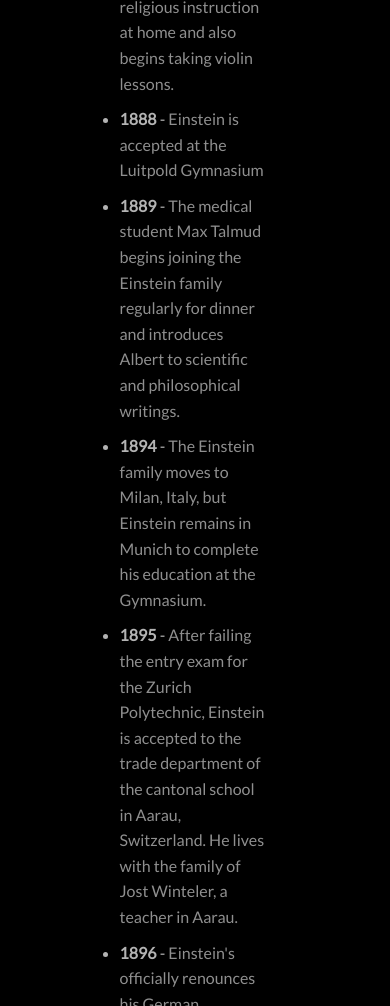
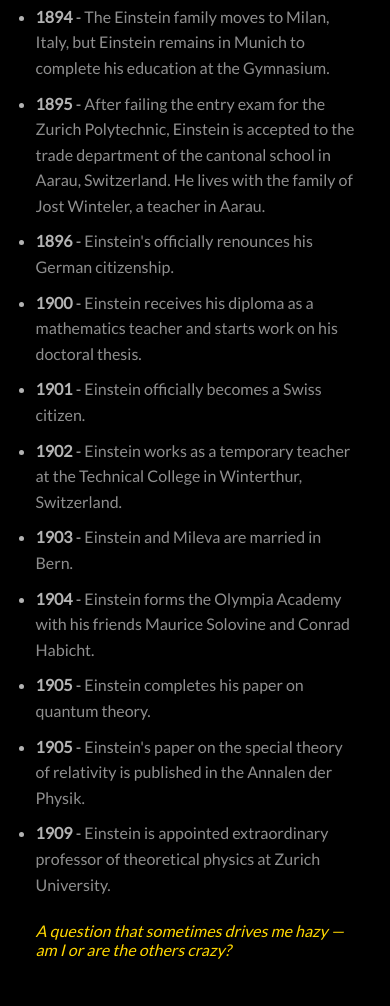
Before and after one commit to danielkpodo/tribute, a plain HTML site: page index.html in a window 390 px wide. Shown: the part 994-2000 px from the top of the page. Drawn offline with Linux system fonts and the light colour scheme; a web font is replaced by a local one.

Commit message:
fix responsiveness on mobile suggested by a member on freecodecamp

```diff
--- a/index.html
+++ b/index.html
@@ -23,42 +23,48 @@
         </div>
         <section id="tribute-info">
             <h2>Albert Einstein's Life Journey</h2>
-            <ul id="life">
-                <li><strong>1879</strong> - <span id="life-item">Albert Einstein is born in Ulm, Germany, the
+            <ul class="life">
+                <li><strong>1879</strong> - <span class="life-item">Albert Einstein is born in Ulm, Germany, the
                         first child of Hermann and Pauline Einstein.</span></li>
-                <li><strong>1880</strong> - <span id="life-item">The Einstein family moves to Munich,
+                <li><strong>1880</strong> - <span class="life-item">The Einstein family moves to Munich,
                         Germany</span></li>
-                <li><strong>1885</strong> - <span id="life-item">Einstein enrolls in the second grade of a Catholic
+                <li><strong>1885</strong> - <span class="life-item">Einstein enrolls in the second grade of a Catholic
                         elementary school called the Petersschule. He receives Jewish
                         religious instruction at home and also begins taking violin lessons.</span>
                 </li>
-                <li><strong>1888</strong> - <span id="life-item">Einstein is accepted at the Luitpold Gymnasium</span>
+                <li><strong>1888</strong> - <span class="life-item">Einstein is accepted at the Luitpold
+                        Gymnasium</span>
                 </li>
-                <li><strong>1889</strong> - <span id="life-item">The medical student Max Talmud begins joining the
+                <li><strong>1889</strong> - <span class="life-item">The medical student Max Talmud begins joining the
                         Einstein family regularly for dinner and introduces Albert to
                         scientific and philosophical writings.</span></li>
-                <li><strong>1894</strong> - <span id="life-item">The Einstein family moves to Milan, Italy, but Einstein
+                <li><strong>1894</strong> - <span class="life-item">The Einstein family moves to Milan, Italy, but
+                        Einstein
                         remains in Munich to complete his education at the Gymnasium.</span></li>
-                <li><strong>1895</strong> - <span id="life-item">After failing the entry exam for the Zurich
+                <li><strong>1895</strong> - <span class="life-item">After failing the entry exam for the Zurich
                         Polytechnic, Einstein is accepted to the trade department of the cantonal
                         school in Aarau, Switzerland. He lives with the family of Jost Winteler, a teacher in Aarau.
                     </span></li>
-                <li><strong>1896</strong> - <span id="life-item"> Einstein's officially renounces his German
+                <li><strong>1896</strong> - <span class="life-item"> Einstein's officially renounces his German
                         citizenship.</span></li>
-                <li><strong>1900</strong> - <span id="life-item"> Einstein receives his diploma as a mathematics teacher
+                <li><strong>1900</strong> - <span class="life-item"> Einstein receives his diploma as a mathematics
+                        teacher
                         and starts work on his doctoral thesis.</span></li>
-                <li><strong>1901</strong> - <span id="life-item">Einstein officially becomes a Swiss citizen.</span>
+                <li><strong>1901</strong> - <span class="life-item">Einstein officially becomes a Swiss citizen.</span>
                 </li>
-                <li><strong>1902</strong> - <span id="life-item">Einstein works as a temporary teacher at the Technical
+                <li><strong>1902</strong> - <span class="life-item">Einstein works as a temporary teacher at the
+                        Technical
                         College in Winterthur, Switzerland.</span></li>
-                <li><strong>1903</strong> - <span id="life-item">Einstein and Mileva are married in Bern.</span></li>
-                <li><strong>1904</strong> - <span id="life-item">Einstein forms the Olympia Academy with his friends
+                <li><strong>1903</strong> - <span class="life-item">Einstein and Mileva are married in Bern.</span></li>
+                <li><strong>1904</strong> - <span class="life-item">Einstein forms the Olympia Academy with his friends
                         Maurice Solovine and Conrad Habicht.</span></li>
-                <li><strong>1905</strong> - <span id="life-item"> Einstein completes his paper on quantum theory.</span>
+                <li><strong>1905</strong> - <span class="life-item"> Einstein completes his paper on quantum
+                        theory.</span>
                 </li>
-                <li><strong>1905</strong> - <span id="life-item"> Einstein's paper on the special theory of relativity
+                <li><strong>1905</strong> - <span class="life-item"> Einstein's paper on the special theory of
+                        relativity
                         is published in the Annalen der Physik.</span></li>
-                <li><strong>1909</strong> - <span id="life-item"> Einstein is appointed extraordinary professor of
+                <li><strong>1909</strong> - <span class="life-item"> Einstein is appointed extraordinary professor of
                         theoretical physics at Zurich University.</span></li>
                 <blockquote cite="https://www.goalcast.com/2017/03/29/top-30-most-inspiring-albert-einstein-quotes/">
                     A question that sometimes drives me hazy — am I or are the others crazy?
--- a/main.css
+++ b/main.css
@@ -120,22 +120,22 @@ h1 + p {
   text-align: center;
 }
 
-#life {
+.life {
   margin: 20px 100px 0;
 }
 
-#life li {
+.life li {
   font-size: 1.2rem;
   opacity: 0.7;
   line-height: 1.6;
   margin-bottom: 0.625em;
 }
 
-#life li strong {
+.life li strong {
   opacity: 1;
 }
 
-#life-item {
+.life-item {
   opacity: 0.8;
 }
 
@@ -201,6 +201,10 @@ blockquote {
       "gallery gallery"
       "footer footer";
   }
+
+  .life {
+    margin: 0 1rem;
+  }
 }
 
 @media screen and (max-width: 500px) {
@@ -234,7 +238,7 @@ blockquote {
     font-size: 2rem;
   }
 
-  #life li {
+  .life li {
     font-size: 1em;
   }
 
```
